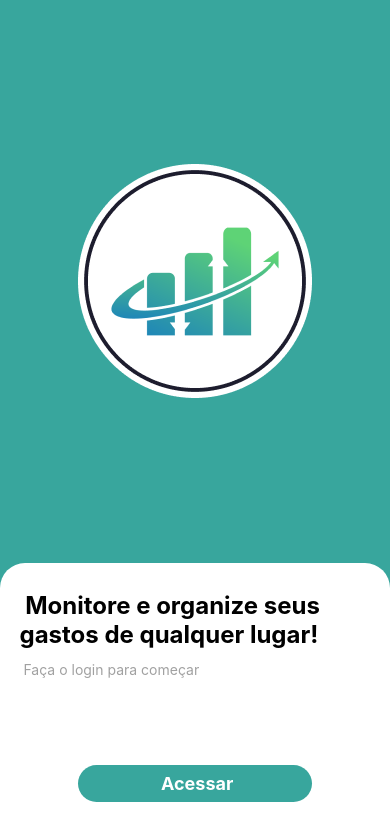
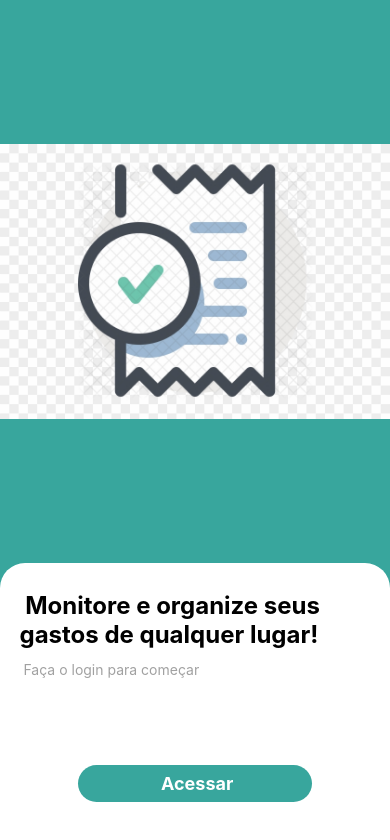
Before and after one commit to DrigsGomes/telaLogin-React-Native, a React Native app: screen /Welcome in a window 390 px wide. Shown: the top 840 px of the page. Built offline with nearby package versions, Linux system fonts and the light colour scheme.

Commit message:
Finalizando Welcome

```diff
--- a/src/pages/Welcome/index.js
+++ b/src/pages/Welcome/index.js
@@ -9,14 +9,19 @@ import {
 
 import * as Animatable from 'react-native-animatable';
 
+import {useNavigation} from '@react-navigation/native'
+
 export default function Welcome() {
+
+  const navigation = useNavigation();
+
  return (
    <View style={styles.container}>
 
      <View style={styles.containerLogo}>
        <Animatable.Image
        animation="flipInY"
-       source={require('../../assets/favicon.png')}
+       source={require("../../assets/logo.png")}
        style={{ width: '100%'}}
        resizeMode='contain'
        />
@@ -26,7 +31,10 @@ export default function Welcome() {
        <Text style={styles.title}> Monitore e organize seus gastos de qualquer lugar!</Text>
        <Text style={styles.text}> Faça o login para começar</Text>
 
-       <TouchableOpacity style={styles.button}>
+       <TouchableOpacity
+        style={styles.button}
+        onPress={ () => navigation.navigate('SingIn')}
+        >
          <Text style={styles.buttonText}> Acessar</Text>
        </TouchableOpacity>
 
```
Also changed, not shown: src/assets/favicon.png (deleted), src/assets/logo.png (added).
